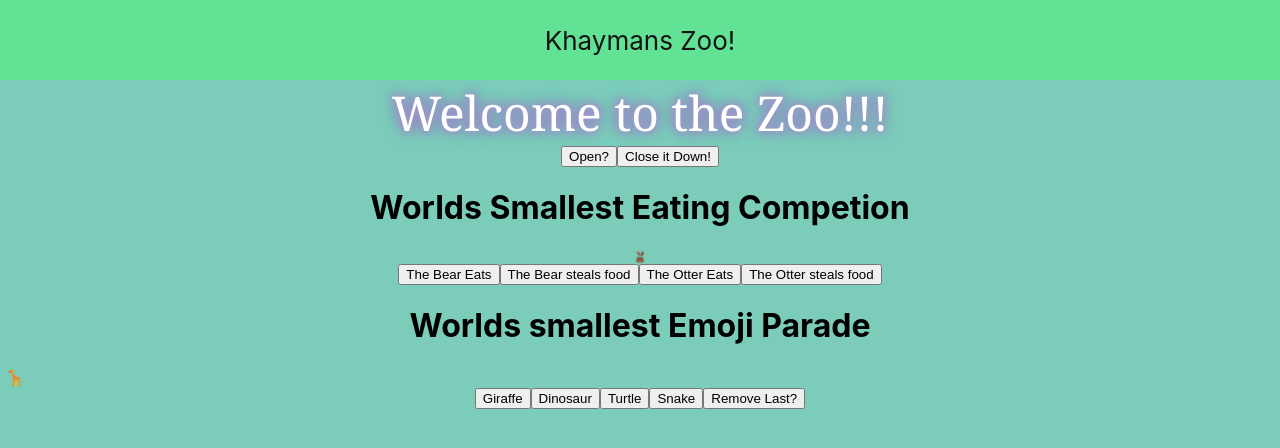
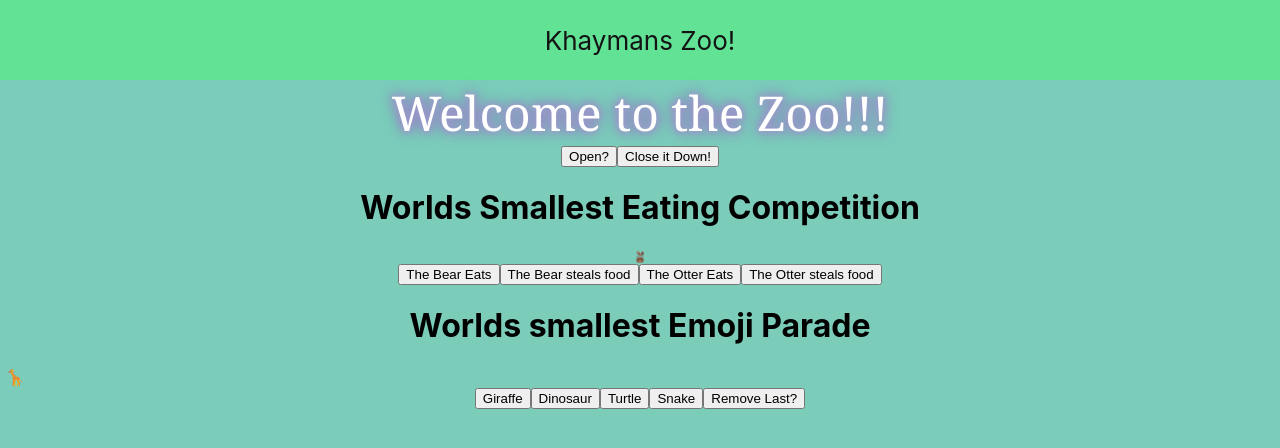
Before and after one commit to KhaymanaKing/react-zoo, a React (Create React App) app: page / in a window 1280 px wide. Shown: the top 448 px of the page. Built offline with nearby package versions, Linux system fonts and the light colour scheme.

Commit message:
fight.test runs fine, however now sure how else to test it

```diff
--- a/src/EatingCompetition/EatingCompetition.js
+++ b/src/EatingCompetition/EatingCompetition.js
@@ -11,7 +11,7 @@ export default function EatingCompetition() {
   return (
 
     <div className='eat-comp'>
-      <h1> Worlds Smallest Eating Competion </h1>
+      <h1> Worlds Smallest Eating Competition </h1>
       <div className='competitor'>
         <div className='emoji' style={{ fontSize: `${otterSize}%` } }>
             🦦</div>
```
Also changed, not shown: 1 other file (tests, documents, lock files or other folders).
